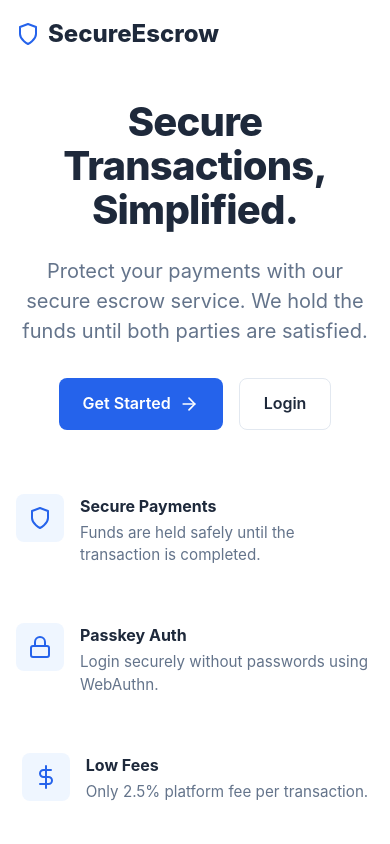
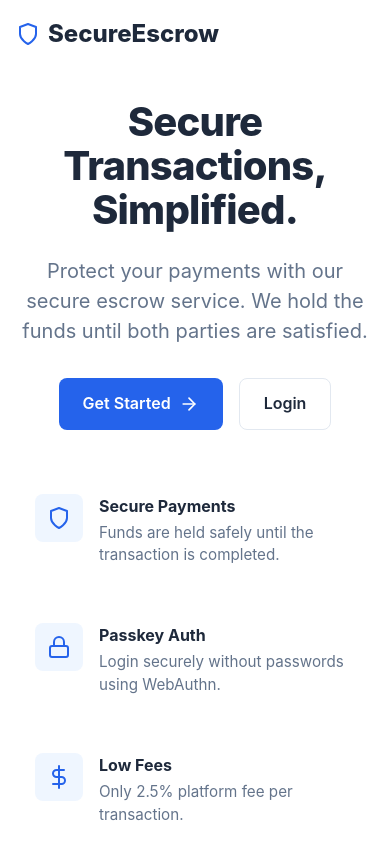
Before and after one commit to ikhwanishak/Eskro-FYP, a Next.js app: page / in a window 390 px wide. Shown: the top 844 px of the page. Built offline with nearby package versions, Linux system fonts and the light colour scheme.

Commit message:
Fix alignment of feature list on mobile

```diff
--- a/styles/globals.css
+++ b/styles/globals.css
@@ -362,8 +362,10 @@ a {
   }
 
   .feature-list {
-    align-items: center;
+    align-items: flex-start;
     text-align: left;
+    max-width: 320px;
+    margin: 0 auto;
   }
 }
 
```
